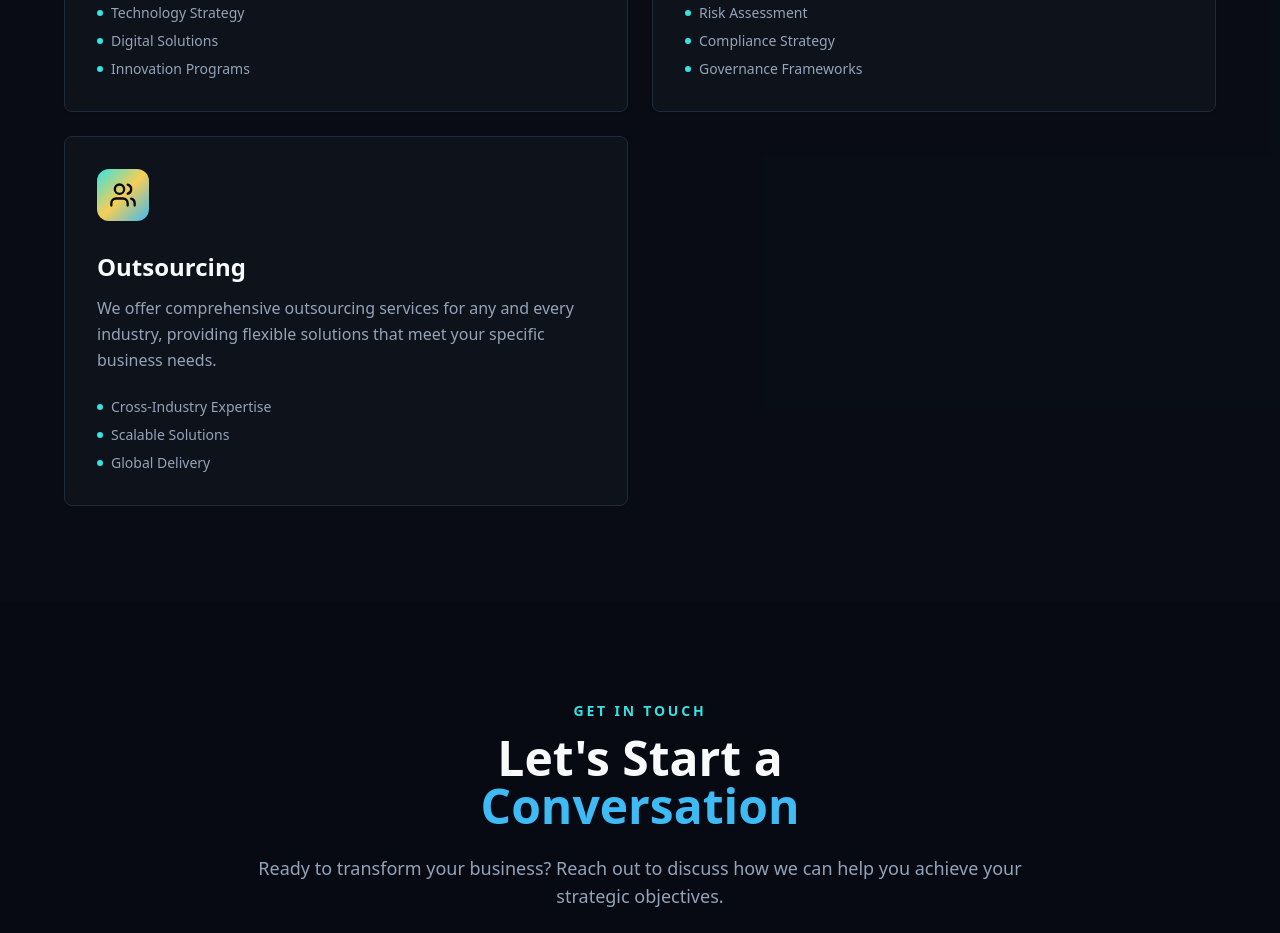
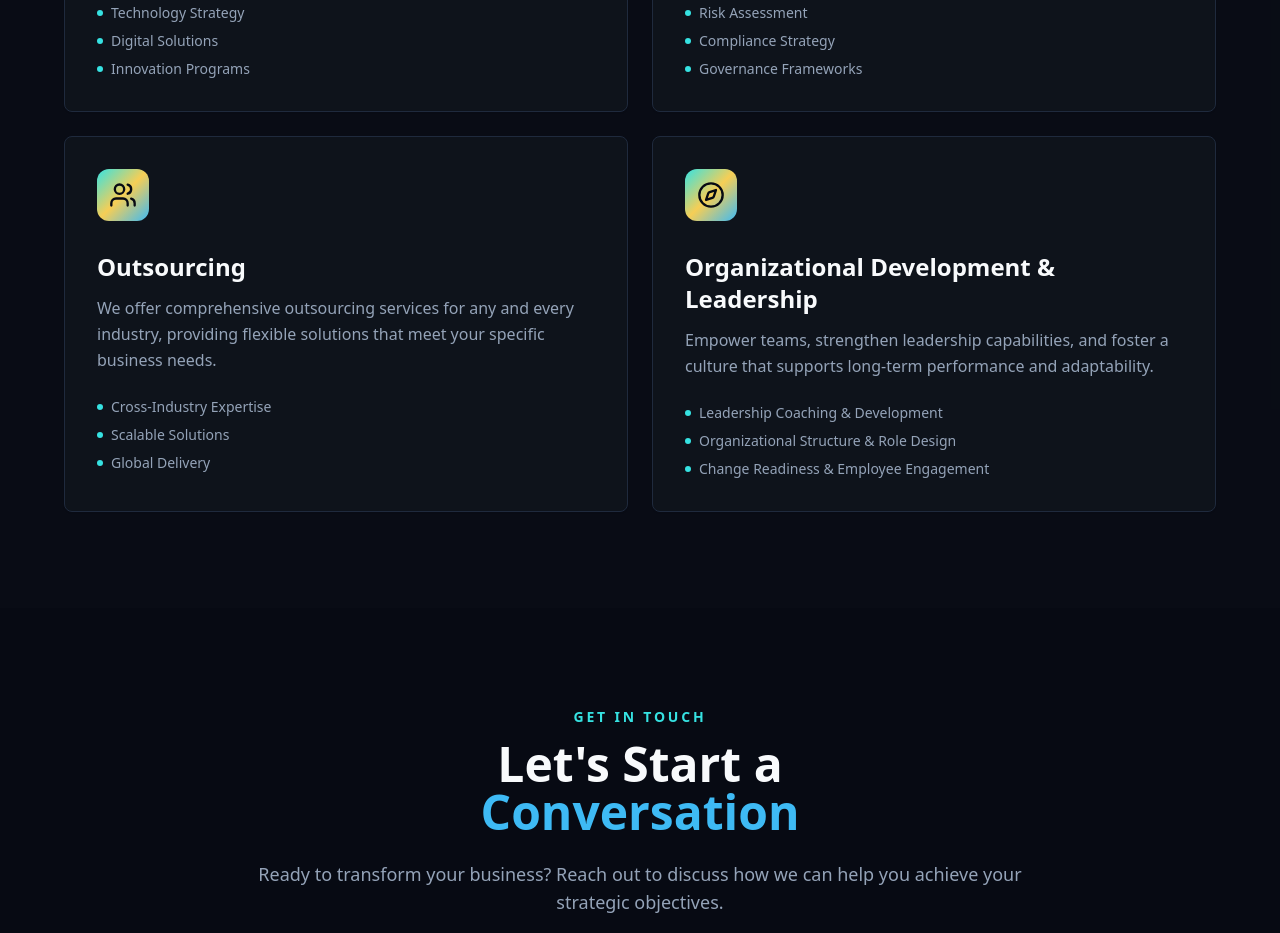
Before and after one commit to Business-Webbies/robstar-beacon, a React (Vite) app: page / in a window 1280 px wide. Shown: the part 2640-3573 px from the top of the page. Built offline with nearby package versions, Linux system fonts and the light colour scheme; the HTML template or start-up script is replaced by a standard one.

Commit message:
Add Organizational Development service
Add a new service section for "Organizational Development & Leadership" to the Services component, including the Compass icon and relevant sub-services.

```diff
--- a/src/components/Services.tsx
+++ b/src/components/Services.tsx
@@ -1,6 +1,6 @@
 import React from "react";
 import { Card } from "./ui/card";
-import { Lightbulb, LineChart, Cpu, Shield, Users } from "lucide-react";
+import { Lightbulb, LineChart, Cpu, Shield, Users, Compass } from "lucide-react";
 
 const Services: React.FC = () => {
   const services = [
@@ -33,6 +33,12 @@ const Services: React.FC = () => {
       title: "Outsourcing",
       description: "We offer comprehensive outsourcing services for any and every industry, providing flexible solutions that meet your specific business needs.",
       features: ["Cross-Industry Expertise", "Scalable Solutions", "Global Delivery"]
+    },
+    {
+      icon: Compass,
+      title: "Organizational Development & Leadership",
+      description: "Empower teams, strengthen leadership capabilities, and foster a culture that supports long-term performance and adaptability.",
+      features: ["Leadership Coaching & Development", "Organizational Structure & Role Design", "Change Readiness & Employee Engagement"]
     }
   ];
 
```
